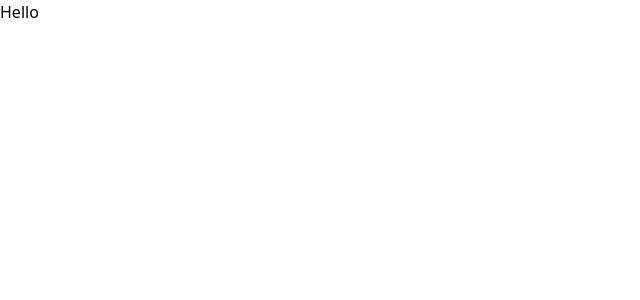
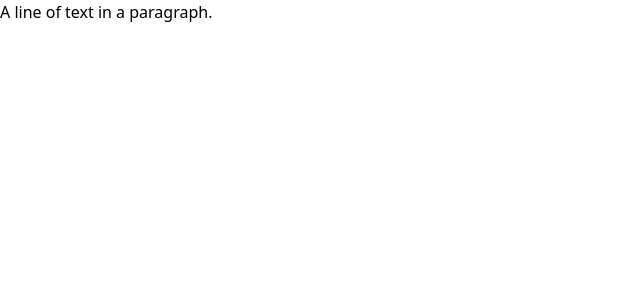
Before and after one commit to anubhav-aryan/accenture, a Next.js app in the folder frontend/: page /texteditor in a window 1280 px wide. Shown: the top 300 px of the page, without its empty margins (0-640 px from the left). Built offline with nearby package versions, Linux system fonts and the light colour scheme.

Commit message:
feat:text editor

```diff
--- a/frontend/package.json
+++ b/frontend/package.json
@@ -12,6 +12,7 @@
     "bcrypt"
   ],
   "dependencies": {
+    "@emotion/css": "^11.11.2",
     "@t3-oss/env-nextjs": "^0.6.0",
     "@types/bcrypt": "^5.0.0",
     "bcrypt": "^5.1.1",
@@ -22,6 +23,9 @@
     "node-gyp": "^9.4.0",
     "react": "18.2.0",
     "react-dom": "18.2.0",
+    "slate": "^0.94.1",
+    "slate-history": "^0.93.0",
+    "slate-react": "^0.99.0",
     "validator": "^13.11.0",
     "zod": "^3.21.4"
   },
--- a/frontend/src/pages/texteditor.tsx
+++ b/frontend/src/pages/texteditor.tsx
@@ -1,12 +1,40 @@
-import React from 'react'
+import { BaseEditor, Descendant } from 'slate'
+import { ReactEditor } from 'slate-react'
+// Import React dependencies.
+import React, { useState } from 'react'
+// Import the Slate editor factory.
 import { createEditor } from 'slate'
+
+// Import the Slate components and React plugin.
 import { Slate, Editable, withReact } from 'slate-react'
 
+type CustomElement = { type: 'paragraph'; children: CustomText[] }
+type CustomText = { text: string }
+
+declare module 'slate' {
+  interface CustomTypes {
+    Editor: BaseEditor & ReactEditor
+    Element: CustomElement
+    Text: CustomText
+  }
+}
+
+const initialValue = [
+  {
+    type: 'paragraph',
+    children: [{ text: 'A line of text in a paragraph.' }],
+  },
+]
+
 const texteditor = () => {
+  const [editor] = useState(() => withReact(createEditor()))
+
   return (
-    <div>
-      Hello
-    </div>
+    <>
+    <Slate editor={editor} initialValue={initialValue}>
+      <Editable />
+    </Slate>
+    </>
   )
 }
 
```
Also changed, not shown: 1 other file (tests, documents, lock files or other folders).
